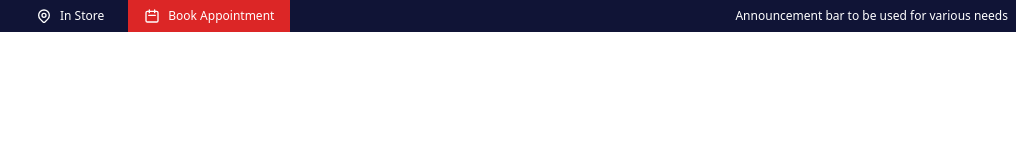
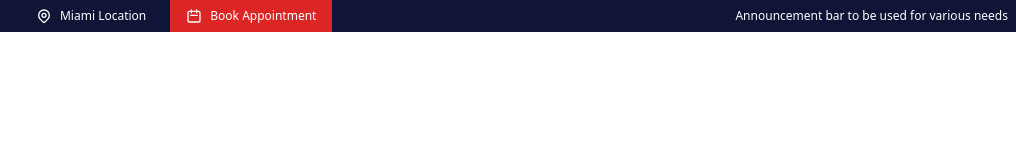
Before and after one commit to Jaxson-Maximus-Inc/universal-bar, a website: page index.html in a window 1280 px wide. Shown: the full height of the page, 264-1280 px from the left. Drawn offline with Linux system fonts and the light colour scheme.

Commit message:
links on each nav element

```diff
--- a/index.html
+++ b/index.html
@@ -30,7 +30,8 @@
           </a>
 
           <!-- Link 3 -->
-          <div class="flex items-center justify-center space-x-2 h-8 py-2 px-4 w-1/4 sm:w-auto">
+          <a class="flex items-center justify-center space-x-2 h-8 py-2 px-4 w-1/4 sm:w-auto"
+            href="https://miami.jaxsonmaximus.com">
             <svg class="w-4 h-4" fill="none" stroke="currentColor" viewBox="0 0 24 24"
               xmlns="http://www.w3.org/2000/svg">
               <path stroke-linecap="round" stroke-linejoin="round" stroke-width="2"
@@ -38,11 +39,11 @@
               <path stroke-linecap="round" stroke-linejoin="round" stroke-width="2"
                 d="M15 11a3 3 0 11-6 0 3 3 0 016 0z"></path>
             </svg>
-            <span class="text-xs whitespace-nowrap hidden sm:inline">In Store</span>
-          </div>
+            <span class="text-xs whitespace-nowrap hidden sm:inline">Miami Location</span>
+          </a>
 
           <!-- Link 4 -->
-          <button
+          <a href="https://book.jaxsonmaximus.com"
             class="bg-red-600 text-white px-4 py-1 whitespace-nowrap text-xs h-8 flex items-center justify-center space-x-2 w-1/4 sm:w-auto">
             <svg class="w-4 h-4" fill="none" stroke="currentColor" viewBox="0 0 24 24"
               xmlns="http://www.w3.org/2000/svg">
@@ -50,7 +51,7 @@
                 d="M8 7V3m8 4V3m-9 8h10M5 21h14a2 2 0 002-2V7a2 2 0 00-2-2H5a2 2 0 00-2 2v12a2 2 0 002 2z"></path>
             </svg>
             <span class="hidden sm:inline">Book Appointment</span>
-          </button>
+          </a>
         </nav>
 
         <!-- Announcement -->
```
